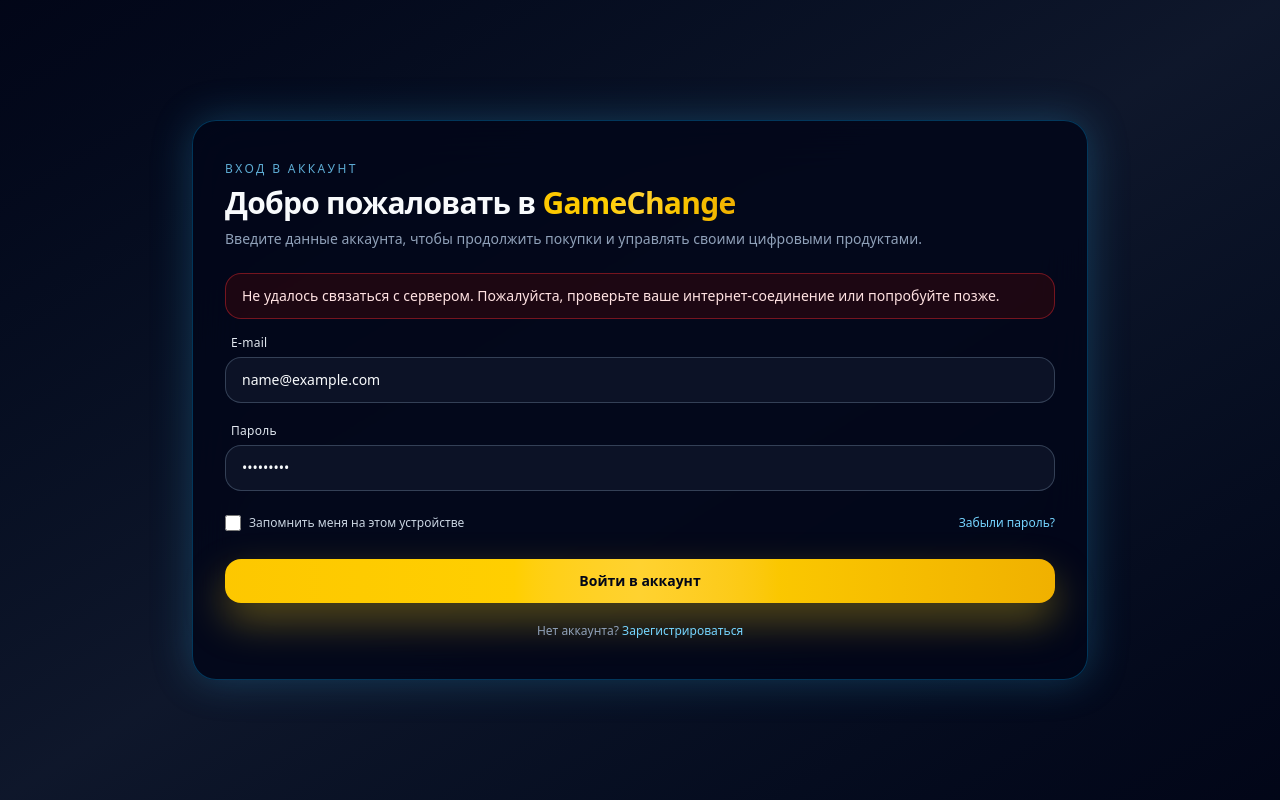
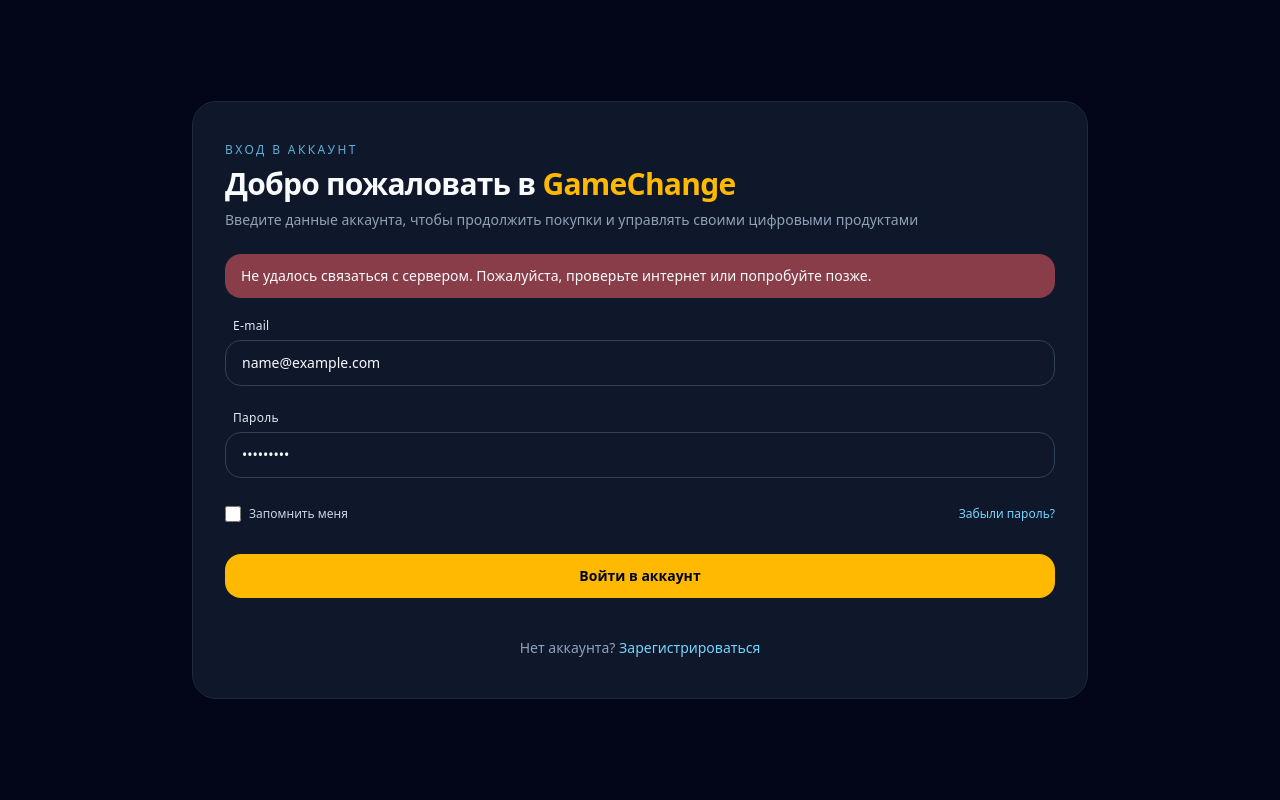
Before and after one commit to wertas441/GameChange, a Next.js app in the folder frontend/: page /auth/login in a window 1280 px wide. Both pictures are taken after typing "name@example.com", "Sample123" into the empty fields and a click on the button "Войти в аккаунт". Built offline with nearby package versions, Linux system fonts and the light colour scheme; no server answers.

Commit message:
develop: made fine axios functionals

```diff
--- a/frontend/src/app/auth/login/Login.tsx
+++ b/frontend/src/app/auth/login/Login.tsx
@@ -2,11 +2,10 @@
 
 import { useForm } from 'react-hook-form';
 import { zodResolver } from '@hookform/resolvers/zod';
-import axios from 'axios';
-import { baseBackendUrl } from '@/lib';
+import {api, getServerErrorMessage, showErrorMessage} from '@/lib';
 import { usePageUtils } from '@/lib/hooks/usePageUtils';
 import MainInput from '@/components/inputs/MainInput';
-import { loginSchema, type LoginFormValues } from './validation';
+import { loginSchema, LoginFormValues } from './validation';
 import {BackendApiResponse} from "@/types";
 import ServerFormError from "@/components/errors/ServerFormError";
 import SubmitYellowBtn from "@/components/buttons/yellowButton/SubmitYellowBtn";
@@ -24,7 +23,6 @@
 
     const { serverError, setServerError, isSubmitting, setIsSubmitting, router } = usePageUtils();
 
-
     const onSubmit = async (values: LoginFormValues) => {
         setServerError(null);
         setIsSubmitting(true);
@@ -35,56 +33,41 @@
             remember: values.remember,
         };
 
-        const config = {
-            withCredentials: true,
-        };
+        try {
+            await api.post<BackendApiResponse>(`/auth/login`, payload);
 
-        try {
-            const response = await axios.post<BackendApiResponse>(
-                `${baseBackendUrl}/api/auth/login`,
-                payload,
-                config
-            );
+            router.replace('/');
+        } catch (err) {
+            const message:string = getServerErrorMessage(err)
 
-            const data = response.data;
+            setServerError(message);
+            if (showErrorMessage) console.error('Login error:', err);
 
-            if (response.status >= 200 && response.status < 300) {
-                router.replace('/');
-                return;
-            }
-
-            setServerError(data.error || data.message || 'Ошибка авторизации. Проверьте правильность введенных данных.');
-            setIsSubmitting(false);
-        } catch (error) {
-            const data = error?.response?.data as BackendApiResponse | undefined;
-            setServerError(data?.error || data?.message || 'Не удалось связаться с сервером. Пожалуйста, проверьте ваше интернет-соединение или попробуйте позже.');
-            console.error('Login error:', error);
-            setIsSubmitting(false);
+            setIsSubmitting(false)
         }
     };
 
     return (
-        <div className="min-h-screen bg-gradient-to-br from-slate-950 via-slate-900 to-slate-950 text-slate-50 flex items-center justify-center px-4 py-8">
-            <div className="relative z-10 w-full max-w-4xl grid grid-cols-1 lg:grid-cols-[1.1fr,0.9fr] gap-10 lg:gap-14 items-center">
-                <section className="relative rounded-3xl bg-slate-950/80 border border-sky-500/30 shadow-[0_0_40px_rgba(56,189,248,0.25)] px-6 py-8 sm:px-8 sm:py-10 backdrop-blur-xl">
+        <div className="min-h-screen bg-slate-950 text-slate-50 flex items-center justify-center px-4 py-8">
+            <div className="relative z-10 w-full max-w-4xl items-center">
+                <section className="relative rounded-3xl bg-slate-900 border border-slate-800 px-6 py-8 sm:px-8 sm:py-10 backdrop-blur-xl">
                     <header className="mb-6">
                         <p className="text-xs font-medium uppercase tracking-[0.2em] text-sky-300/80">
                             Вход в аккаунт
                         </p>
                         <h2 className="mt-2 text-2xl sm:text-3xl font-semibold tracking-tight text-slate-50">Добро пожаловать в{' '}
-                            <span className="bg-gradient-to-r from-yellow-400 via-amber-300 to-yellow-500 bg-clip-text text-transparent">
+                            <span className="bg-amber-400 bg-clip-text text-transparent">
                                 GameChange
                             </span>
                         </h2>
                         <p className="mt-2 text-sm text-slate-400">
-                            Введите данные аккаунта, чтобы продолжить покупки и управлять
-                            своими цифровыми продуктами.
+                            Введите данные аккаунта, чтобы продолжить покупки и управлять своими цифровыми продуктами
                         </p>
                     </header>
 
                     <ServerFormError error={serverError} />
 
-                    <form className="space-y-5" onSubmit={handleSubmit(onSubmit)}>
+                    <form className="space-y-6" onSubmit={handleSubmit(onSubmit)}>
                         <MainInput
                             id="email"
                             type="email"
@@ -110,7 +93,7 @@
                                     className="h-4 w-4 rounded border-slate-600 bg-slate-900 text-sky-400 focus:ring-sky-400"
                                     {...register('remember')}
                                 />
-                                <span>Запомнить меня на этом устройстве</span>
+                                <span>Запомнить меня</span>
                             </label>
 
                             <button
@@ -127,7 +110,7 @@
                         />
                     </form>
 
-                    <p className="mt-5 text-center text-xs text-slate-400">
+                    <p className="mt-10 text-center text-sm text-slate-400">
                         Нет аккаунта?{' '}
                         <a
                             href="/auth/registration"
--- a/frontend/src/components/buttons/yellowButton/SubmitYellowBtn.tsx
+++ b/frontend/src/components/buttons/yellowButton/SubmitYellowBtn.tsx
@@ -6,10 +6,9 @@
         <button
             type="submit"
             disabled={disabled}
-            className={`mt-2 inline-flex w-full items-center justify-center gap-2 rounded-2xl bg-gradient-to-r
-                from-yellow-400 via-amber-300 to-yellow-500 px-4 py-3 text-sm font-semibold text-slate-950
-                shadow-[0_18px_40px_rgba(250,204,21,0.35)] transition hover:shadow-[0_20px_45px_rgba(250,204,21,0.5)]
-                hover:brightness-105 disabled:cursor-not-allowed disabled:opacity-80 disabled:shadow-none ${className}`}
+            className={`mt-2 inline-flex w-full items-center justify-center gap-2 rounded-2xl bg-amber-400 hover:bg-amber-500
+            px-4 py-3 text-sm font-semibold text-slate-950 transition cursor-pointer
+            disabled:cursor-not-allowed disabled:opacity-80 disabled:shadow-none ${className}`}
         >
             {label}
         </button>
--- /dev/null
+++ b/frontend/src/components/errors/InputError.tsx
@@ -0,0 +1,11 @@
+
+export default function InputError({error}:{error: string | undefined}){
+
+    return (
+        <div className="error">
+            {error && (
+                <p className="text-xs ml-2  text-red-400">{error}</p>
+            )}
+        </div>
+    )
+}
--- a/frontend/src/components/errors/ServerFormError.tsx
+++ b/frontend/src/components/errors/ServerFormError.tsx
@@ -6,7 +6,7 @@
     }
 
     return (
-        <div className="mb-4 rounded-2xl border border-red-500/40 bg-red-950/40 px-4 py-3 text-sm text-red-100">
+        <div className="my-5 rounded-2xl  bg-red-400/50 px-4 py-3 text-sm text-slate-50">
             {error}
         </div>
     )
--- a/frontend/src/components/inputs/MainInput.tsx
+++ b/frontend/src/components/inputs/MainInput.tsx
@@ -1,4 +1,5 @@
 import React from 'react';
+import InputError from "@/components/errors/InputError";
 
 interface MainInputProps extends React.InputHTMLAttributes<HTMLInputElement> {
     id: string;
@@ -22,7 +23,7 @@
         <div className="space-y-1.5">
             <label
                 htmlFor={id}
-                className={`block text-xs ml-1.5 font-medium tracking-wide text-slate-200`}
+                className={`block text-xs ml-2 font-medium tracking-wide text-slate-200`}
             >
                 {label}
             </label>
@@ -31,16 +32,14 @@
                     id={id}
                     type={type}
                     placeholder={placeholder}
-                    className={`block w-full rounded-2xl border border-slate-600/70 bg-slate-900/80 px-4 py-3 text-sm text-slate-50
-                    outline-none ring-0 transition focus:border-sky-400 focus:bg-slate-900 focus:shadow-[0_0_0_1px_rgba(56,189,248,0.6)]
-                    placeholder:text-slate-500 ${
-                        error ? 'border-red-500/60 focus:border-red-400' : ''
-                    } ${className}`}
+                    className={`block w-full rounded-2xl border border-slate-700  px-4 py-3 text-sm text-slate-50
+                    outline-none ring-0 transition placeholder:text-slate-500
+                    ${error ? 'border-red-500/60 focus:border-red-400' : ''} ${className}`}
                     {...rest}
                 />
             </div>
 
-            {error && <p className="text-xs text-red-400">{error}</p>}
+            <InputError error={error} />
         </div>
     )
 }
--- a/frontend/src/lib/index.ts
+++ b/frontend/src/lib/index.ts
@@ -1,4 +1,22 @@
+import axios from "axios";
+import {BackendApiResponse} from "@/types";
 
 
+export const showErrorMessage:boolean = true;
 
-export const baseBackendUrl:string = "123";
+export const api = axios.create({
+    baseURL: 'http://localhost:3005/api', // или из env-переменной
+    withCredentials: true,
+    timeout: 5000,
+  });
+
+export function getServerErrorMessage(err: unknown){
+    let message:string = 'Не удалось связаться с сервером. Пожалуйста, проверьте интернет или попробуйте позже.';
+
+    if (axios.isAxiosError<BackendApiResponse>(err)) {
+        const respData = err.response?.data;
+        message = respData?.error || respData?.message || message;
+    }
+
+    return message;
+}
```
